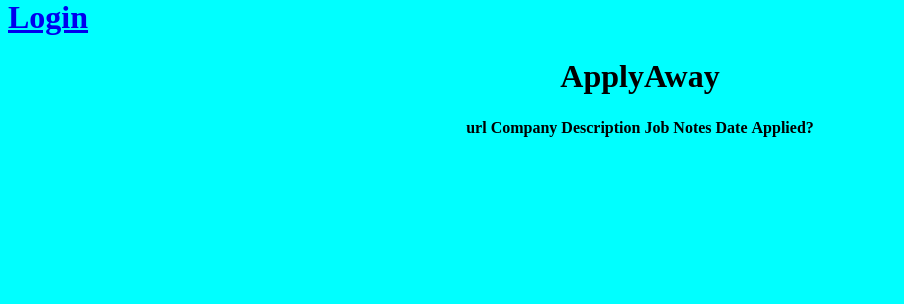
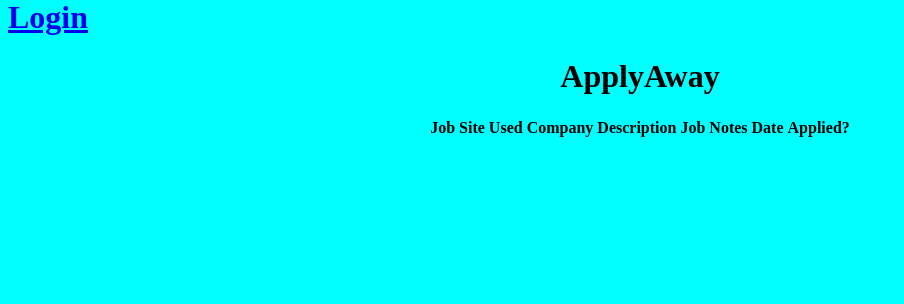
Before and after one commit to parth1175/ForFreelancer, a Django app: template demoapp/templates/demoapp/htmlcode.html in a window 1280 px wide. Shown: the part 120-424 px from the top of the page, without its empty margins (0-904 px from the left). Run offline with Django 4.2, Linux system fonts and the light colour scheme; the template is opened without the code that fills it, so the values that code supplies are empty.

Commit message:
url removed and description shortened

```diff
--- a/demoapp/models.py
+++ b/demoapp/models.py
@@ -5,6 +5,7 @@ from django.utils import timezone
 # Create your models here.
 class data(models.Model):
     user = models.CharField(max_length=100, default = '1')
+    Website = models.CharField(max_length=100, default = 'LinkedIn')
     url = models.CharField(max_length=1000, default = 'www.error.com')
     Company = models.CharField(max_length=1000, default = 'ApplyAway')
     Job = models.CharField(max_length=1000, default = 'Error')
--- a/demoapp/templates/demoapp/htmlcode.html
+++ b/demoapp/templates/demoapp/htmlcode.html
@@ -33,7 +33,7 @@
 </div>
 	<table >
 
-      <th>url</th>
+      <th>Job Site Used</th>
     <th>Company</th>
     <th>Description</th>
         <th>Job</th>
@@ -46,7 +46,7 @@
       {% for data in datas %}
   <tr>
       {%if data.user == user.username %}
-        <td style="word-break: break-all;"><center><a href="{{data.url}}">{{data.url}}</a></center></td>
+        <td style="word-break: break-all;"><center><a href="{{data.url}}">{{data.Website}}</a></center></td>
         <td><center>{{data.Company}}</center></td>
        <td style = "width: 5%;"><center>{{data.Description}}</center></td>
        <td><center>{{data.Job}}</center></td>
--- a/demoapp/views.py
+++ b/demoapp/views.py
@@ -52,6 +52,7 @@ def home(request):
             num2 = text.find('<!----> </span>', num1)
             soup = BeautifulSoup (htmlText[num1:num2], 'html.parser')
             subtext = (soup.get_text('\n','\n\n')).replace('\n', '')
+            shortened_subtext = subtext[:200]
             # print(subtext)
 
             Unique = True
@@ -60,7 +61,7 @@ def home(request):
                     Unique = False
                     break
             if(Unique==True):
-                p = data(user=username, Notes =notes,  url=url, Company=company, Description=subtext, Job = job, Applied = status)
+                p = data(user=username, Notes =notes,  url=url, Company=company, Description=shortened_subtext, Job = job, Applied = status)
                 p.save()
 
             return JsonResponse(
```
Also changed, not shown: demoapp/migrations/0008_data_website.py (added).
